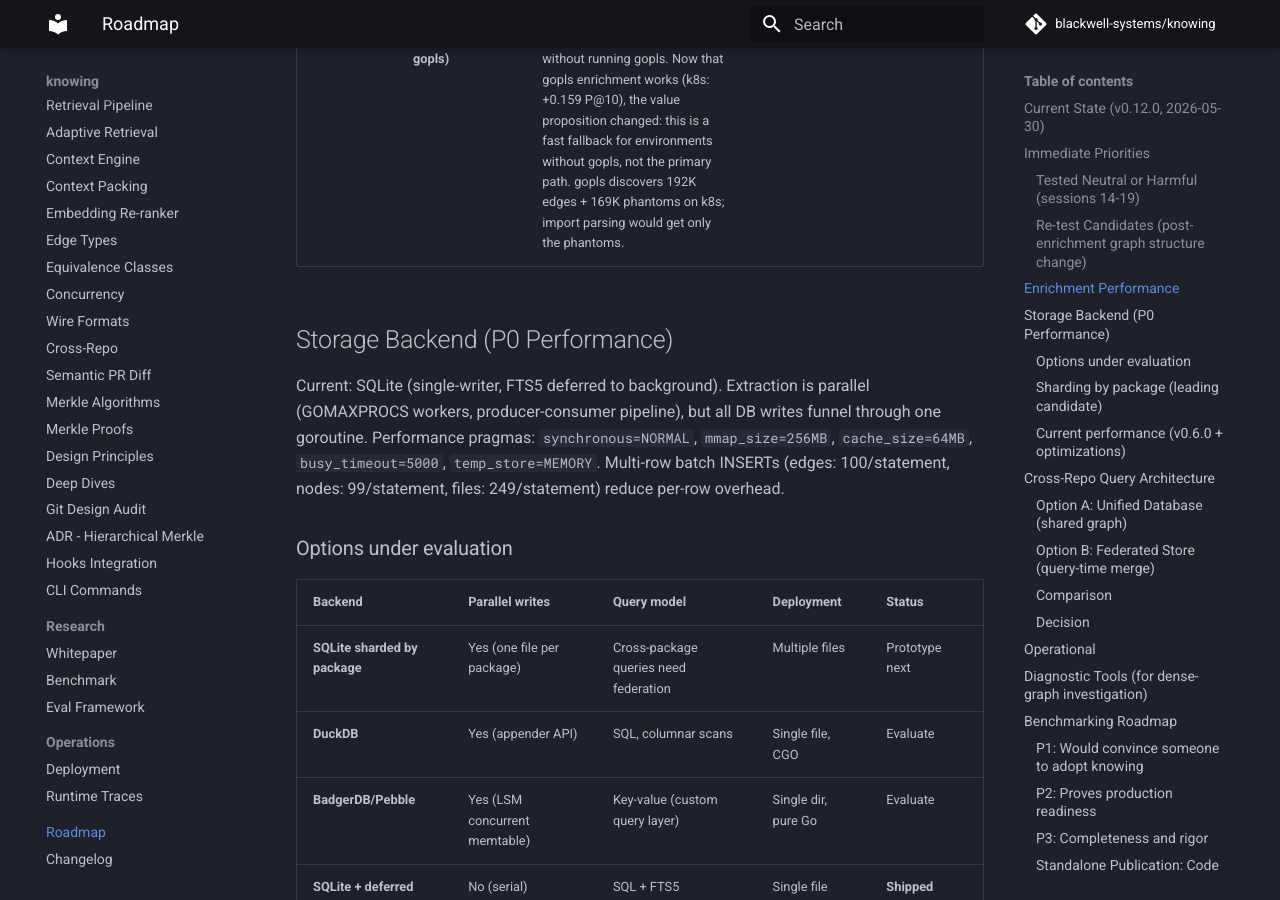
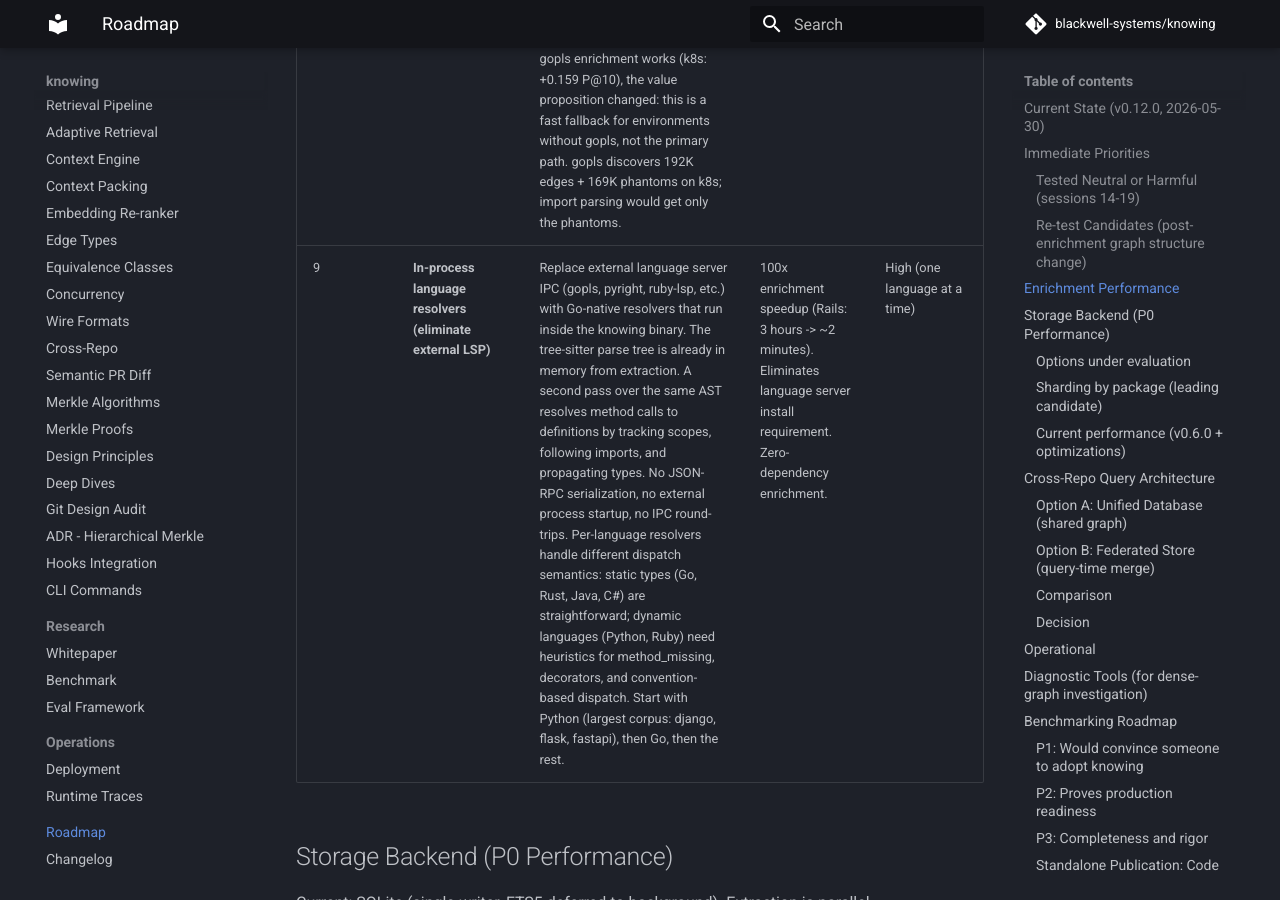
Before and after one commit to blackwell-systems/knowing, an MkDocs documentation site: the page built from docs/roadmap.md, in a window 1280 px wide and 900 px high, scrolled down 6234 px. Built offline with MkDocs 1.6.1 and Material for MkDocs 9.7.7, drawn with Linux system fonts in a browser that asks for light colours; comment, search, counter and statistics services are not loaded.

Commit message:
docs: add in-process language resolvers to enrichment roadmap (#9)
Replace external LSP IPC with Go-native resolvers that run inside the
knowing binary. Tree-sitter AST already in memory; second pass resolves
references by tracking scopes, imports, and types. 100x enrichment
speedup (3 hours -> 2 minutes). Start with Python, then Go, then rest.

```diff
--- a/docs/roadmap.md
+++ b/docs/roadmap.md
@@ -76,6 +76,7 @@ The persistent daemon (#3) is the real fix for repeat runs; everything else work
 | 6 | **Node.js heap size for tsserver** | Set `NODE_OPTIONS="--max-old-space-size=8192"` when spawning tsserver. Default heap (~4GB) causes GC thrashing on large TypeScript repos (vscode: 34 min enrichment, majority in GC). More heap = less GC = faster enrichment. | 2-3x faster TS enrichment on large repos | Low |
 | 7 | **Deno LSP for TypeScript** | Use `deno lsp` (Rust-based) instead of tsserver for TypeScript enrichment. No GC, no Node.js heap limits. Add as alternative in enrichment config detection (check for `deno` on PATH, prefer over tsserver). Test on vscode to compare enrichment time and edge quality. | Potentially 5-10x faster TS enrichment | Low |
 | 8 | **Import-based phantom nodes for Go (skip gopls)** | Parse Go import statements and generate phantom stub nodes for stdlib/dependency types without running gopls. Now that gopls enrichment works (k8s: +0.159 P@10), the value proposition changed: this is a fast fallback for environments without gopls, not the primary path. gopls discovers 192K edges + 169K phantoms on k8s; import parsing would get only the phantoms. | Fast fallback for Go enrichment without gopls | Low (deprioritized) |
+| 9 | **In-process language resolvers (eliminate external LSP)** | Replace external language server IPC (gopls, pyright, ruby-lsp, etc.) with Go-native resolvers that run inside the knowing binary. The tree-sitter parse tree is already in memory from extraction. A second pass over the same AST resolves method calls to definitions by tracking scopes, following imports, and propagating types. No JSON-RPC serialization, no external process startup, no IPC round-trips. Per-language resolvers handle different dispatch semantics: static types (Go, Rust, Java, C#) are straightforward; dynamic languages (Python, Ruby) need heuristics for method_missing, decorators, and convention-based dispatch. Start with Python (largest corpus: django, flask, fastapi), then Go, then the rest. | 100x enrichment speedup (Rails: 3 hours -> ~2 minutes). Eliminates language server install requirement. Zero-dependency enrichment. | High (one language at a time) |
 
 ## Storage Backend (P0 Performance)
 
```
